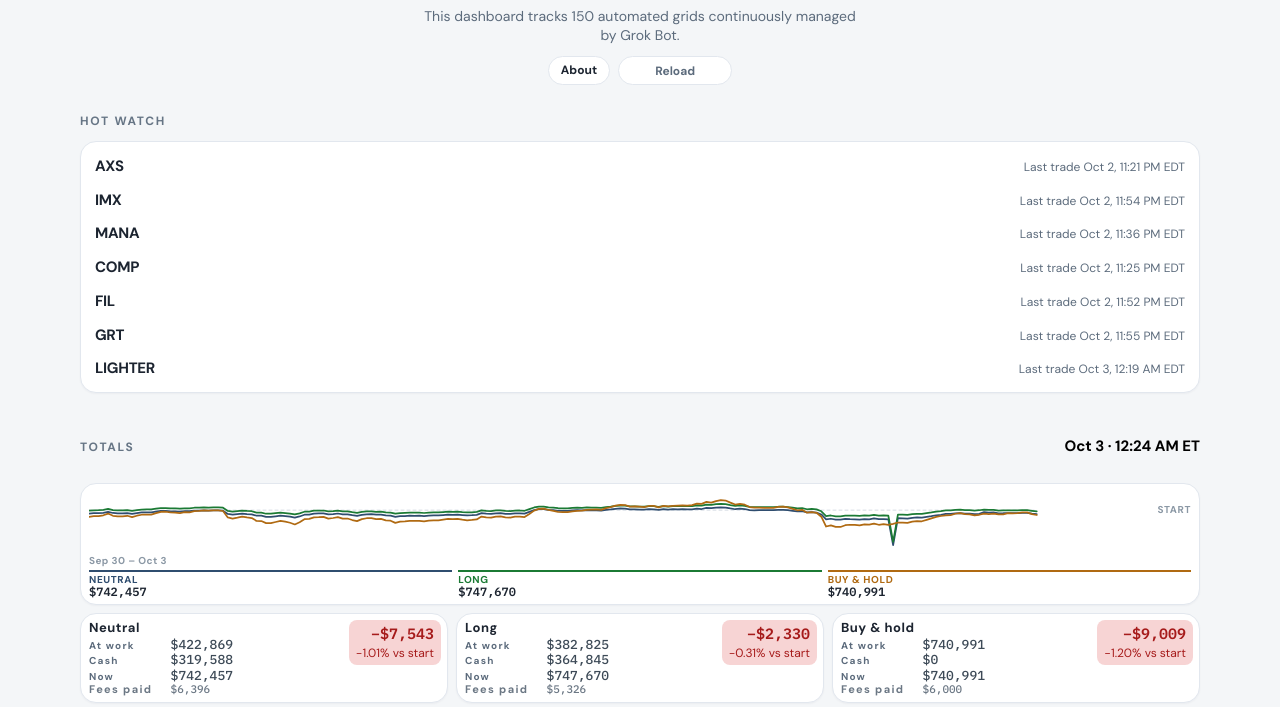
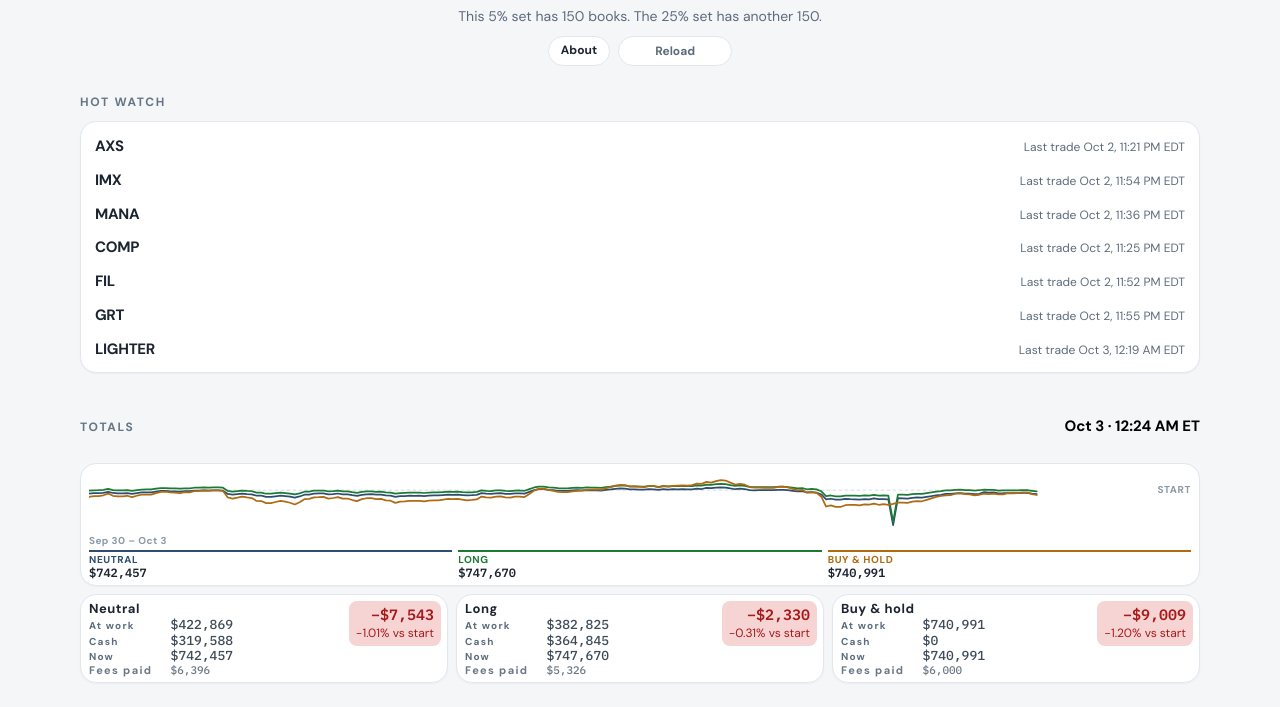
Before and after one commit to agamkram/gridboard-app, a website: page index.html in a window 1280 px wide. Shown: the part 68-775 px from the top of the page. Drawn offline with nearby package versions, Linux system fonts and the light colour scheme.

Commit message:
Say that each set has its own 150 books.
Co-authored-by: Cursor <cursoragent@cursor.com>

```diff
--- a/app.js
+++ b/app.js
@@ -262,7 +262,15 @@
     if (!node) return;
     var books = pairsOf(data).length * 2;
     if (!books) return;
-    node.textContent = "This dashboard tracks " + books + " automated grids continuously managed by Grok Bot.";
+    var here = state.gap === "25" ? "25%" : "5%";
+    var other = state.gap === "25" ? "5%" : "25%";
+    var otherBooks = books;
+    var otherData = state.gap === "25" ? state.data : set25(state.data);
+    if (otherData) {
+      var counted = pairsOf(otherData).length * 2;
+      if (counted) otherBooks = counted;
+    }
+    node.textContent = "This " + here + " set has " + books + " books. The " + other + " set has another " + otherBooks + ".";
   }
 
   function renderNear(data) {
--- a/index.html
+++ b/index.html
@@ -61,7 +61,7 @@
         <button type="button" id="gap-5" aria-pressed="true">5%</button>
         <button type="button" id="gap-25" aria-pressed="false">25%</button>
       </div>
-      <p class="purpose" id="purpose">This dashboard tracks 150 automated grids continuously managed by Grok Bot.</p>
+      <p class="purpose" id="purpose">This 5% set has 150 books. The 25% set has another 150.</p>
       <p class="banner" id="banner" hidden></p>
       <div class="header-actions">
         <a class="about-link" href="about.html">About</a>
@@ -149,6 +149,6 @@
       document.head.appendChild(gbAnalytics);
     }
   </script>
-  <script src="app.js?v=23"></script>
+  <script src="app.js?v=24"></script>
 </body>
 </html>
--- a/sw.js
+++ b/sw.js
@@ -7,7 +7,7 @@ const SHELL = [
   "/",
   "/about.html",
   "/styles.css?v=19",
-  "/app.js?v=23",
+  "/app.js?v=24",
   "/manifest.webmanifest",
   "/favicon.ico",
   "/favicon-32.png",
```
Also changed, not shown: about.html (+2 -2 lines).
